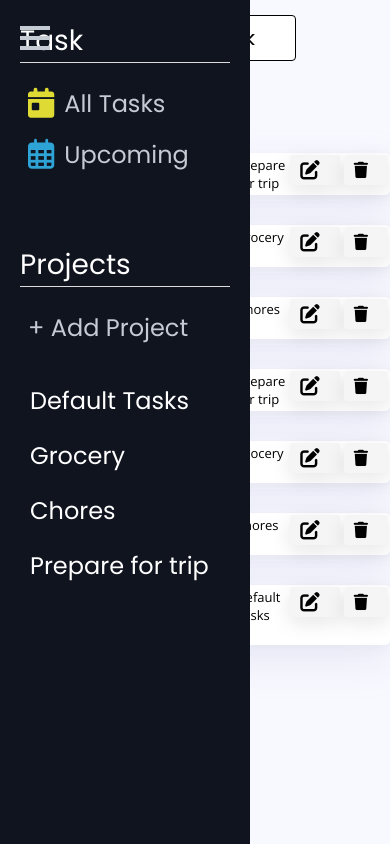
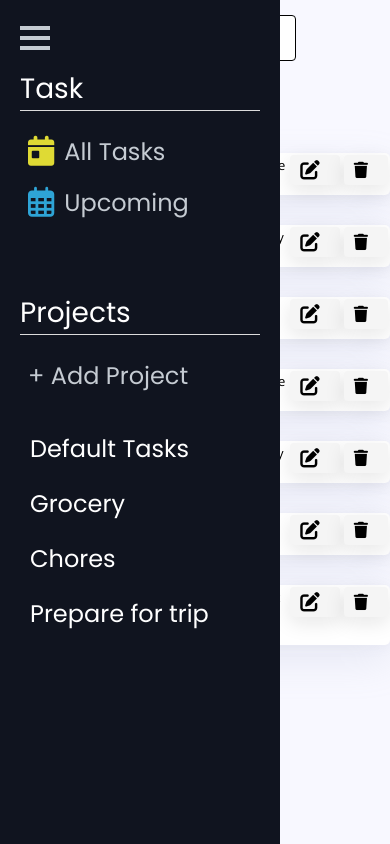
Before and after one commit to h4m24-a/todo-list, a website built with webpack: page dist/index.html in a window 390 px wide. Both pictures are taken after a click on the element 35 px from the left and 38 px from the top of the page. Built offline with nearby package versions, Linux system fonts and the light colour scheme.

Commit message:
fixed bug when hamburger menu is displayed, added a function that hides the navbar once clicked on in mobile view

```diff
--- a/src/dom.js
+++ b/src/dom.js
@@ -606,8 +606,9 @@ renderTasks();
 projectDisplay.textContent = "All Tasks";
 
 
-
 const hamburger = document.querySelector('.hamburger-menu');
+const projectItems = document.querySelectorAll(".projectText");
+const navText = document.querySelectorAll(".navText");
 let isNavDivVisible = false;
 
 hamburger.addEventListener("click", function() {
@@ -622,12 +623,31 @@ hamburger.addEventListener("click", function() {
   }
 });
 
+// Hide the navigation bar when a project or task item is clicked
+projectItems.forEach((projectItem) => {
+  projectItem.addEventListener("click", function() {
+    navDiv.style.display = "none";
+    isNavDivVisible = false;
+  });
+});
+
+
+navText.forEach((navText) => {
+  navText.addEventListener("click", function() {
+    navDiv.style.display = "none";
+    isNavDivVisible = false;
+  });
+});
+
+
 function windowSize() {
   if (window.innerWidth >= 768) {
     navDiv.style.display = "block";
     isNavDivVisible = true;
   } else {
-    navDiv.style.display = "none";
+    if (!isNavDivVisible) {
+      navDiv.style.display = "none";
+    }
     isNavDivVisible = false;
   }
 }
--- a/src/style.css
+++ b/src/style.css
@@ -434,20 +434,13 @@ i {
 
   .navDiv {
     display: none;
+    width: 280px;
   }
 
-  .navText {
-    color: #c5cbd2;
-    text-decoration: none;
-    font-size: 24px;
-    font-family: "Poppins", Helvetica, sans-serif;
-    cursor: pointer;
-    padding: 8px;
+  #task-button {
+    padding-top: 3rem;
   }
 
-  .navText:hover {
-    color: white;
-  }
 
   .hamburger-menu {
     display: block;
@@ -478,13 +471,8 @@ i {
     transform: rotate(45deg) translate(-6px, -6px);
   }
 
-  .navDiv {
-    width: 250px;
-  }
-
   .task-item {
     width: 100%;
-
   }
 }
 
```
Also changed, not shown: dist/main.js.
